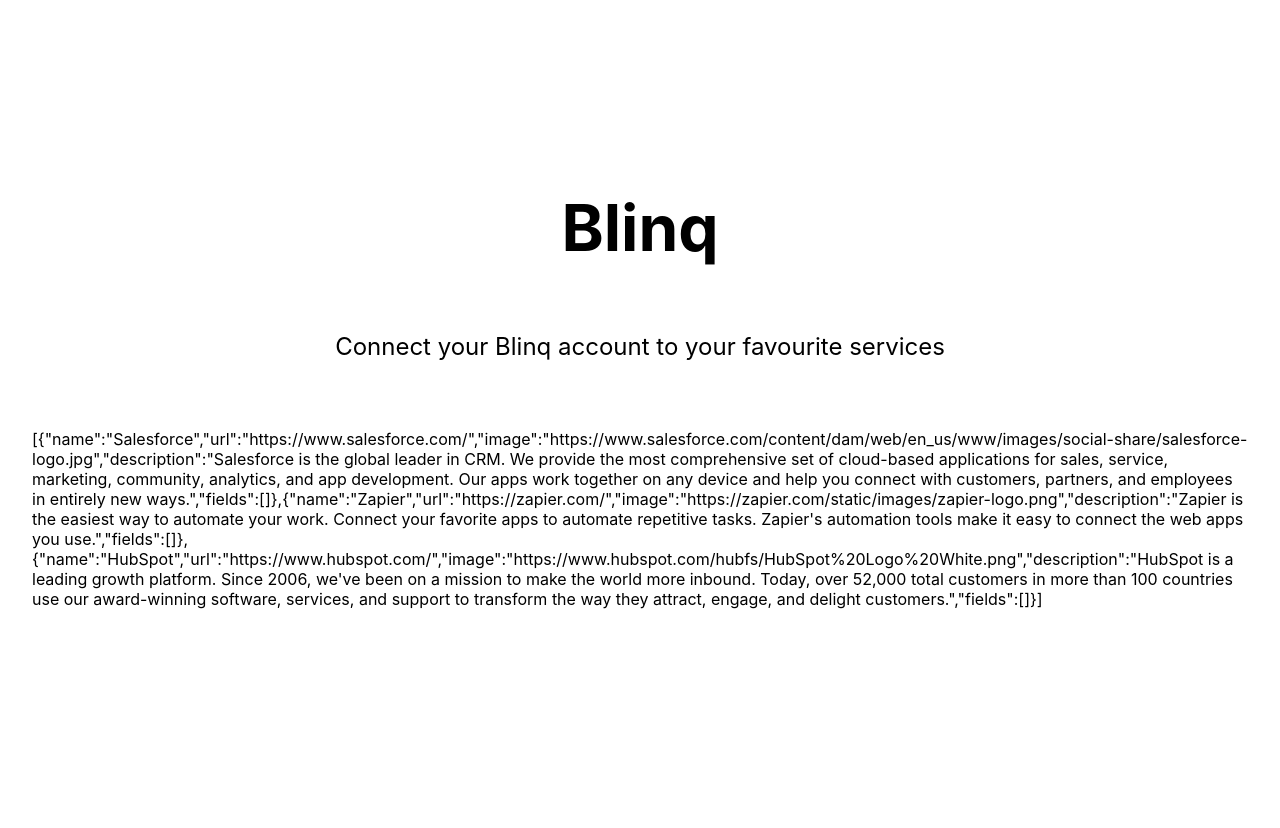
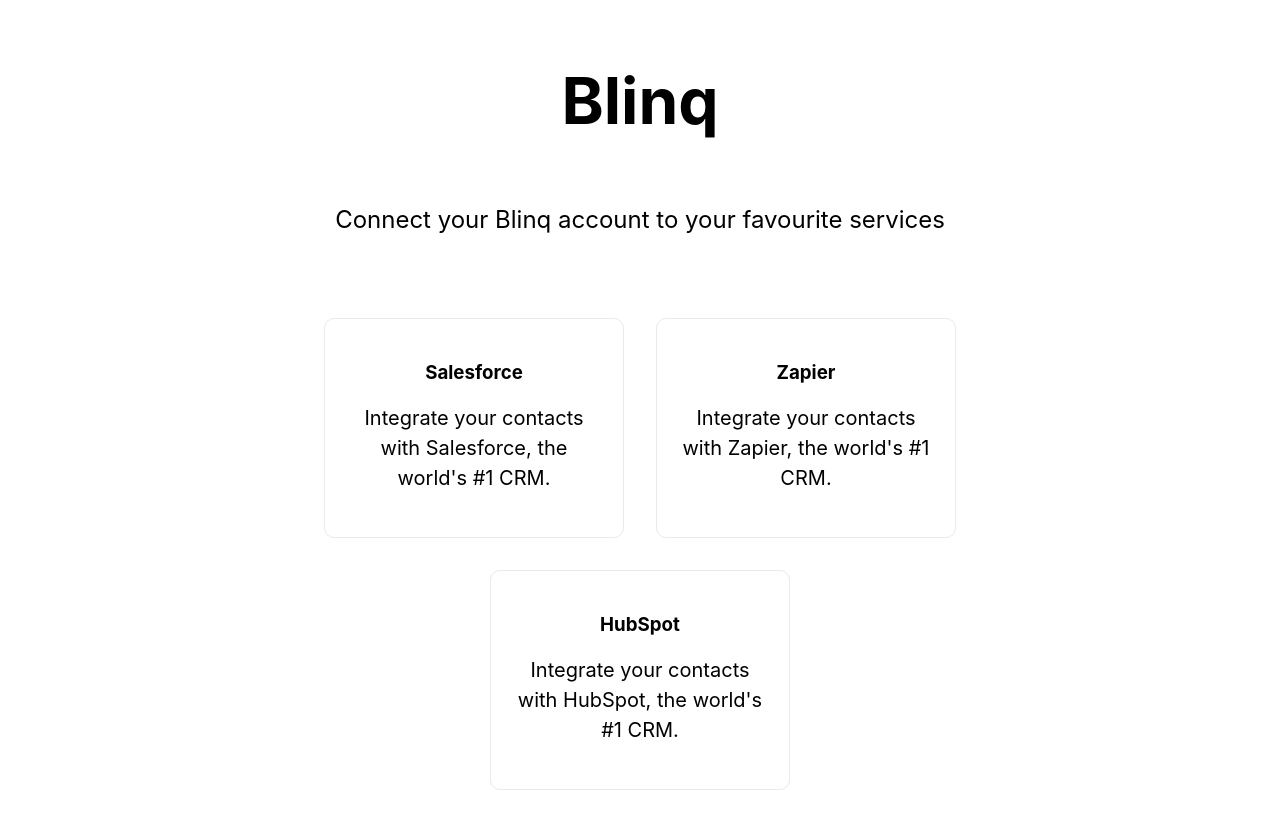
Before and after one commit to BauTancredi/fullstack-challenge, a Next.js app: page / in a window 1280 px wide. Shown: the top 828 px of the page. Before the commit the page ends 800 px from the top, so only its background shows below. Built offline with nearby package versions, Linux system fonts and the light colour scheme.

Commit message:
Displaying available Integrations

```diff
--- /dev/null
+++ b/components/IntegrationCard.tsx
@@ -0,0 +1,18 @@
+import React from "react";
+import Image from "next/image";
+
+import { Integration } from "../types";
+import styles from "../styles/Home.module.css";
+
+interface IntegrationCardProps {
+  integration: Integration;
+}
+
+export default function IntegrationCard({ integration }: IntegrationCardProps) {
+  return (
+    <div className={styles.card}>
+      <h3>{integration.name}</h3>
+      <p>{integration.description}</p>
+    </div>
+  );
+}
--- a/components/IntegrationsList.tsx
+++ b/components/IntegrationsList.tsx
@@ -1,11 +1,20 @@
 import React from "react";
 
 import { Integration } from "../types";
+import styles from "../styles/Home.module.css";
+
+import IntegrationCard from "./IntegrationCard";
 
 interface IntegrationsListProps {
   integrations: Integration[];
 }
 
 export default function IntegrationsList({ integrations }: IntegrationsListProps) {
-  return <div>{JSON.stringify(integrations)}</div>;
+  return (
+    <div className={styles.grid}>
+      {integrations.map((integration) => (
+        <IntegrationCard key={integration.id} integration={integration} />
+      ))}
+    </div>
+  );
 }
--- a/data/integrations.json
+++ b/data/integrations.json
@@ -1,23 +1,26 @@
 [
   {
+    "id": "1",
     "name": "Salesforce",
     "url": "https://www.salesforce.com/",
-    "image": "https://www.salesforce.com/content/dam/web/en_us/www/images/social-share/salesforce-logo.jpg",
-    "description": "Salesforce is the global leader in CRM. We provide the most comprehensive set of cloud-based applications for sales, service, marketing, community, analytics, and app development. Our apps work together on any device and help you connect with customers, partners, and employees in entirely new ways.",
+    "image": "https://cdn-www.infobip.com/wp-content/uploads/2020/10/14141818/salesforce-png.jpg",
+    "description": "Integrate your contacts with Salesforce, the world's #1 CRM.",
     "fields": []
   },
   {
+    "id": "2",
     "name": "Zapier",
     "url": "https://zapier.com/",
     "image": "https://zapier.com/static/images/zapier-logo.png",
-    "description": "Zapier is the easiest way to automate your work. Connect your favorite apps to automate repetitive tasks. Zapier's automation tools make it easy to connect the web apps you use.",
+    "description": "Integrate your contacts with Zapier, the world's #1 CRM.",
     "fields": []
   },
   {
+    "id": "3",
     "name": "HubSpot",
     "url": "https://www.hubspot.com/",
     "image": "https://www.hubspot.com/hubfs/HubSpot%20Logo%20White.png",
-    "description": "HubSpot is a leading growth platform. Since 2006, we've been on a mission to make the world more inbound. Today, over 52,000 total customers in more than 100 countries use our award-winning software, services, and support to transform the way they attract, engage, and delight customers.",
+    "description": "Integrate your contacts with HubSpot, the world's #1 CRM.",
     "fields": []
   }
 ]
--- a/pages/index.tsx
+++ b/pages/index.tsx
@@ -12,6 +12,8 @@
   const { data, error } = useSWR("/api/integrations", fetcher);
 
   if (error) return <div>Failed to load</div>;
+
+  if (!data) return <div>Loading...</div>;
 
   return (
     <div className={styles.container}>
--- a/styles/Home.module.css
+++ b/styles/Home.module.css
@@ -83,6 +83,7 @@
   border-radius: 10px;
   transition: color 0.15s ease, border-color 0.15s ease;
   max-width: 300px;
+  height: 220px;
 }
 
 .card:hover,
--- a/types/index.ts
+++ b/types/index.ts
@@ -1,4 +1,5 @@
 export type Integration = {
+  id: string;
   name: string;
   url: string;
   image: string;
```
